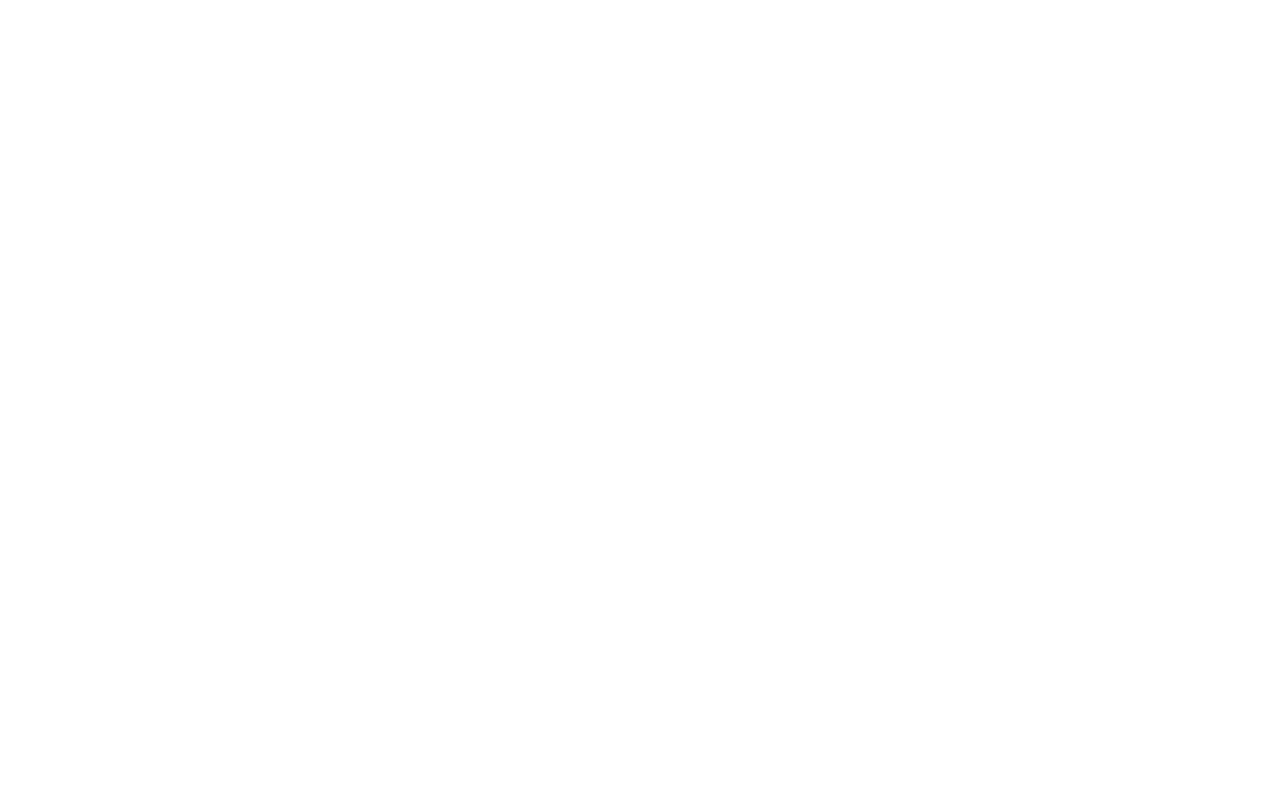
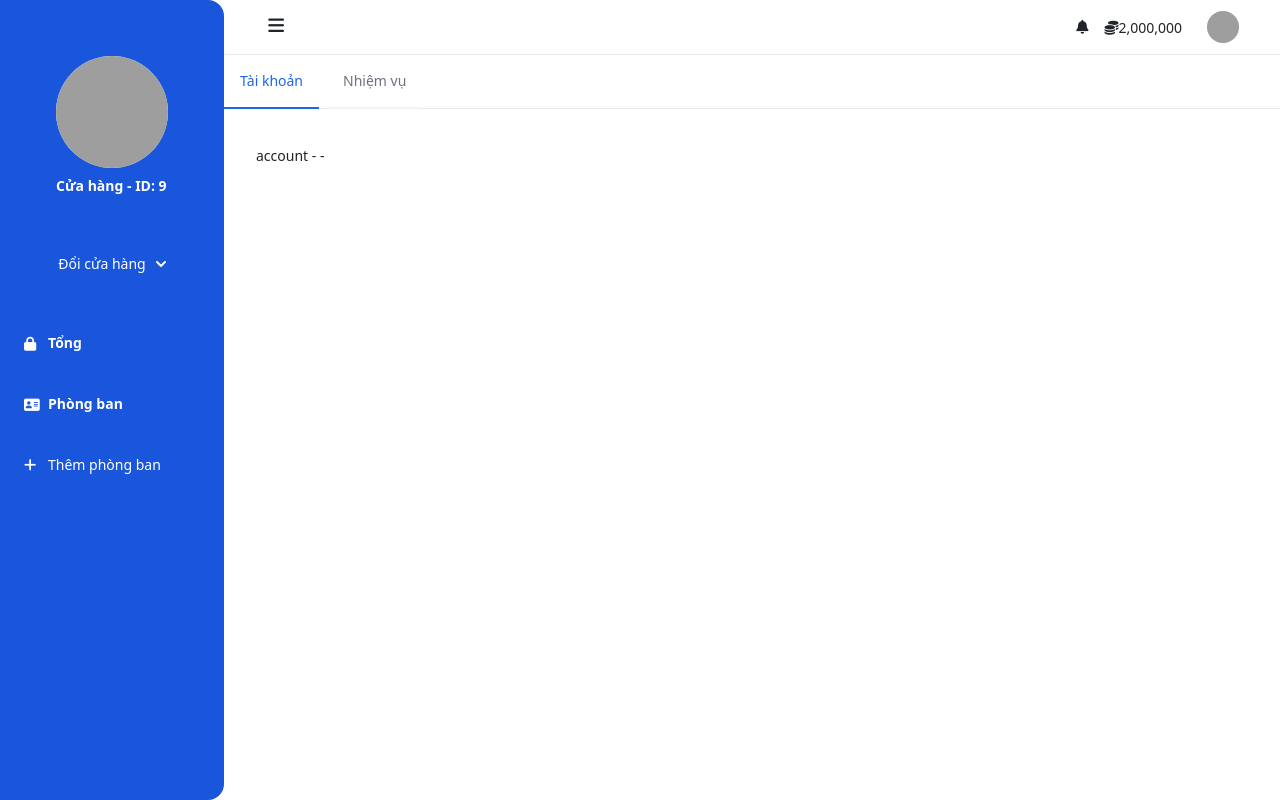
Before and after one commit to sonkun-game/gland, a Nuxt app: page /main/total/departments/1/1 in a window 1280 px wide. Before the commit this address had no page. Built offline with nearby package versions, Linux system fonts and the light colour scheme; grey boxes are pictures that could not be loaded.

Commit message:
add department

```diff
--- a/components/Layout/MenuBarComp.vue
+++ b/components/Layout/MenuBarComp.vue
@@ -94,15 +94,20 @@
                 <ModalHeader head="Thêm phòng ban mới" :modalId="department.id"></ModalHeader>
                 <!-- Modal body -->
                 <div>
-                  <InputField :id="department.nameID" label="Tên phòng ban" styleClass="p-8" placeholder="Nhập tên phòng ban"></InputField>
+                  <select>
+                    <option>
+                      <i class="fa-solid fa-house"></i>
+                      <i class="fa-solid fa-person"></i>
+                      <i class="fa-solid fa-address-card"></i>
+                    </option>
+                  </select>
+                  <InputField :id="department.nameID" label="Tên phòng ban" styleClass="p-4" placeholder="Nhập tên phòng ban"></InputField>
                 </div>
                 <!-- Modal footer -->
-
                 <div class="flex justify-end items-center p-6 space-x-2 border-gray-200 rounded-b dark:border-gray-600">
                   <button :data-modal-hide="department.id"
                     class="text-gray-500 bg-white hover:bg-gray-100 focus:ring-4 rounded-lg border border-gray-200 text-sm font-medium px-5 py-2.5 hover:text-gray-900">
                     Hủy bỏ</button>
-
                   <button :data-modal-hide="department.id" @click="addDepartment()"
                     class="text-white bg-blue-700 hover:bg-blue-800 focus:ring-4 font-medium rounded-lg text-sm px-5 py-2.5 text-center">Lưu</button>
                 </div>
@@ -201,7 +206,7 @@
         {
           icon: "fa-solid fa-address-card",
           name: "Phòng ban",
-          link: "#",
+          link: "/main/total/departments",
           id: "department-1",
         },
       ],
@@ -246,10 +251,12 @@
     },
     addDepartment() {
       var name = document.getElementById(this.department.nameID).value;
+      var key = name.replace(/\s/g, "").toLowerCase();
+      let id = Math.floor(Math.random() * 100) + 1;
       this.loadedDepartment.push({
         icon: "fa-solid fa-address-card",
         name: name,
-        link: "#B",
+        link: "/main/total/departments/"+ key + "/" + id,
         id: "department-1" + this.common.listDepartmentKey,
       });
       this.common.listDepartmentKey++;
--- /dev/null
+++ b/pages/main/total/departments/_dpt/_id.vue
@@ -0,0 +1,46 @@
+<template>
+  <div class=" space-y-3">
+    <TabListHeader :data="data.tabList"></TabListHeader>
+    <TabContainer :id="data.tabList.dataTabsToggle">
+      <TabItem :id="data.tabList.list[0].id" labelledby="account">
+        account - {{ id }} - {{ dpt }}
+      </TabItem>
+      <TabItem :id="data.tabList.list[1].id" labelledby="mission">
+        mission - {{ id }} - {{ dpt }}
+      </TabItem>
+    </TabContainer>
+  </div>
+</template>
+
+<script>
+export default {
+  cname: 'DepartmentPage',
+  layout: 'main',
+  async asyncData({ params }) {
+    const id = params.id;
+    const dpt = params.dpt;
+    return { id, dpt }
+  },
+  data() {
+    return {
+      status: "",
+      data: {
+        tabList: {
+          id: "myTab",
+          dataTabsToggle: "accountTab",
+          list: [
+            {
+              id: "infoTab",
+              name: "Tài khoản",
+            },
+            {
+              id: "detailInfoTab",
+              name: "Nhiệm vụ"
+            },
+          ],
+        },
+      }
+    }
+  },
+}
+</script>
--- /dev/null
+++ b/pages/main/total/departments/index.vue
@@ -0,0 +1,45 @@
+<template>
+  <div class=" space-y-3">
+    <TabListHeader :data="data.tabList"></TabListHeader>
+    <TabContainer :id="data.tabList.dataTabsToggle">
+      <TabItem :id="data.tabList.list[0].id" labelledby="account">
+        {{ test1 }}
+      </TabItem>
+      <TabItem :id="data.tabList.list[1].id" labelledby="mission">
+        {{ test2 }}
+      </TabItem>
+    </TabContainer>
+  </div>
+</template>
+
+<script>
+export default {
+  cname: 'DepartmentPage',
+  layout: 'main',
+  data() {
+    return {
+      status: "",
+      data: {
+        tabList: {
+          id: "myTab",
+          dataTabsToggle: "accountTab",
+          list: [
+            {
+              id: "infoTab",
+              name: "Tài khoản",
+            },
+            {
+              id: "detailInfoTab",
+              name: "Nhiệm vụ"
+            },
+          ],
+        },
+      }
+    }
+  },
+  props: {
+    test1: "",
+    test2: ""
+  }
+}
+</script>
```
